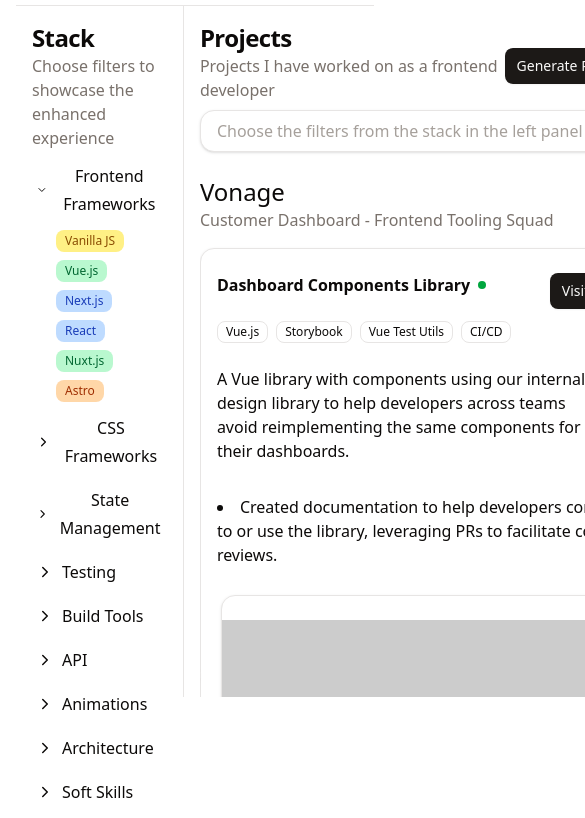
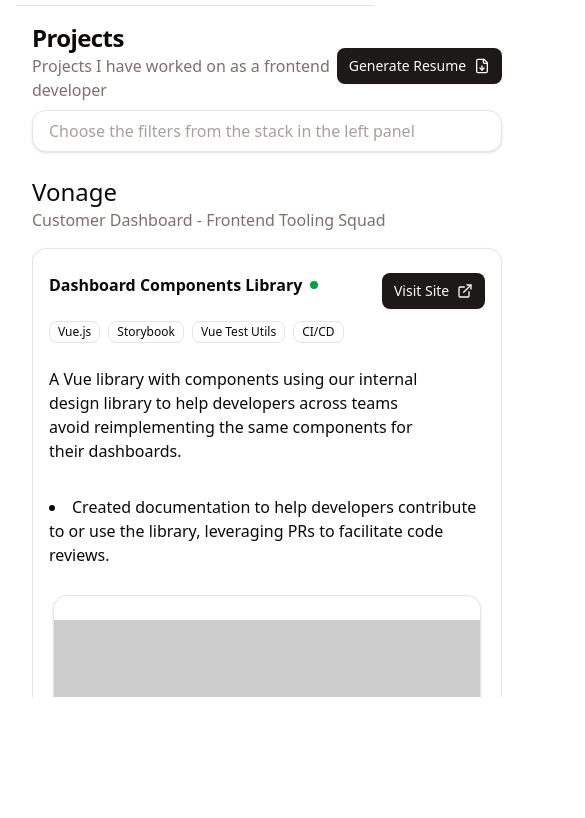
Before and after one commit to andriugarcia/portfolio, an Astro site: page / in a window 390 px wide. Shown: the part 147-965 px from the top of the page, 585 px wide, since content can reach past the window. After the commit the page ends 844 px from the top, so only its background shows below. Built offline with nearby package versions, Linux system fonts and the light colour scheme; Astro itself is replaced by a stand-in of ours.

Commit message:
style: hide filters on phone

```diff
--- a/src/components/projects.tsx
+++ b/src/components/projects.tsx
@@ -102,7 +102,7 @@
 
   return (
     <div className="flex flex-row h-full flex-1 min-h-0">
-        <div className="basis-180 pt-4 px-4 border-r-1 border-grey h-full flex flex-col">
+        <div className="basis-180 pt-4 px-4 border-r-1 border-grey h-full flex flex-col hidden md:block">
             <h2 className="text-2xl font-bold tracking-tight">Stack</h2>
             <p className="text-muted-foreground mb-2">Choose filters to showcase the enhanced experience</p>
             <ScrollArea className="w-full h-full">
```
